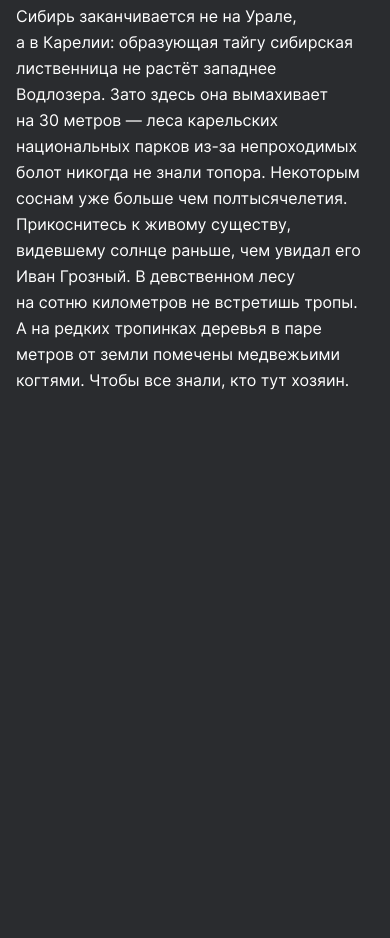
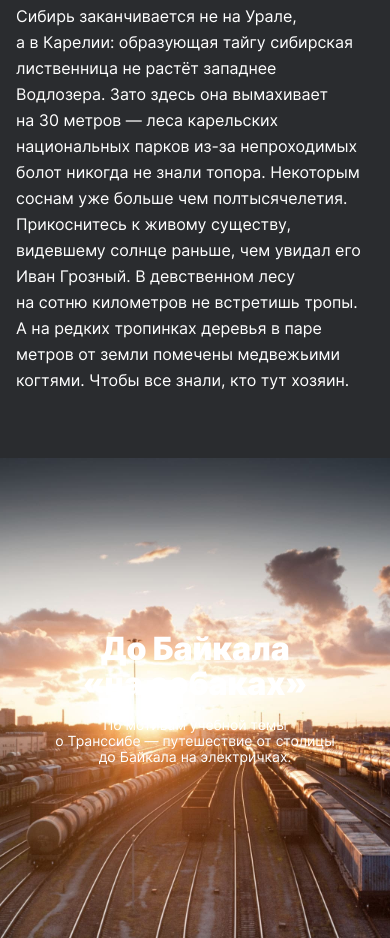
Before and after one commit to VarvaraNamar/russian-travel, a plain HTML site: page index.html in a window 390 px wide. Shown: the part 9570-10508 px from the top of the page. Before the commit the page ends 10049 px from the top, so only its background shows below. Drawn offline with Linux system fonts and the light colour scheme.

Commit message:
cover adapt

```diff
--- /dev/null
+++ b/blocks/cover/__background/cover__background.css
@@ -0,0 +1,4 @@
+.cover__background {
+
+
+}
--- /dev/null
+++ b/blocks/cover/__link/cover__link.css
@@ -0,0 +1,40 @@
+.cover__link {
+  display: flex;
+  flex-direction: column;
+  align-items: center;
+  justify-content: center;
+  max-width: 1184px;
+  min-height: 740px;
+  color: #fff;
+  text-decoration: none;
+}
+
+.cover__link:hover:before {
+content: "";
+position: absolute;
+background: #000;
+opacity: 0.5;
+width: 100%;
+top: 0;
+bottom: 0;
+left: 0;
+transition: 0.5s ease;
+}
+
+@media (max-width: 1024px) {
+  .cover__link {
+    min-height: 640px;
+  }
+}
+
+@media (max-width: 768px) {
+  .cover__link {
+    min-height: 480px;
+  }
+}
+
+@media (max-width: 320px) {
+  .cover__link {
+    min-height: 200px;
+  }
+}
--- /dev/null
+++ b/blocks/cover/__subtitle/cover__subtitle.css
@@ -0,0 +1,20 @@
+.cover__subtitle {
+  margin: 0 auto;
+  padding: 0;
+  font-weight: 400;
+  font-size: 18px;
+  line-height: 22px;
+  /* or 122% */
+  text-align: center;
+  max-width: 360px;
+  position: relative;
+}
+
+@media (max-width: 500px) {
+  .cover__subtitle {
+    max-width: 288px;
+    font-weight: 400;
+    font-size: 14px;
+    line-height: 16px;
+  }
+}
--- /dev/null
+++ b/blocks/cover/__title/cover__title.css
@@ -0,0 +1,21 @@
+.cover__title {
+  margin: 0 auto;
+  padding: 0 0 32px;
+  font-weight: 900;
+  font-size: 72px;
+  line-height: 76px;
+  /* or 106% */
+  text-align: center;
+  max-width: 560px;
+  position: relative;
+}
+
+@media (max-width: 500px) {
+  .cover__title {
+    padding-bottom: 16px;
+    max-width: 288px;
+    font-weight: 900;
+    font-size: 32px;
+    line-height: 35px;
+  }
+}
--- /dev/null
+++ b/blocks/cover/cover.css
@@ -0,0 +1,19 @@
+.cover {
+  margin: 92px auto 0;
+  padding: 0;
+  width: 100%;
+  max-width: 1184px;
+  max-height: 62.5%;
+  position: relative;
+  background-image: url(../../../images/cover-trains.jpg);
+  background-size: cover;
+  background-position: center;
+  box-sizing: border-box;
+  object-fit: cover;
+}
+
+@media (max-width: 400px) {
+  .cover {
+    margin-top: 65px;
+  }
+}
--- a/blocks/places/places.css
+++ b/blocks/places/places.css
@@ -1,6 +1,6 @@
 .places {
   margin: 0 auto;
-  padding: 92px 0;
+  padding: 92px 0 0;
   max-width: 984px;
   display: grid;
   gap: 80px;
@@ -8,7 +8,7 @@
 
 @media (max-width: 1024px) {
   .places {
-    padding: 86px 0px;
+    padding: 86px 0 0;
     max-width: 90.625%;
   }
 }
@@ -16,23 +16,29 @@
 @media (max-width: 880px) {
   .places {
     max-width: 93.75%;
+    gap: 76px;
   }
 }
 @media (max-width: 767px) {
   .places {
     max-width: 100%;
-    gap: 50px;
   }
 }
 
 @media (min-width:500px) and (max-width: 768px) {
   .places {
-    padding: 88px 24px;
+    padding: 88px 24px 0;
+  }
+}
+
+@media (max-width: 500px) {
+  .places {
+    gap: 50px;
   }
 }
 
 @media (max-width: 320px) {
   .places {
-    padding: 60px 0;
+    padding: 60px 0 0;
   }
 }
--- a/index.html
+++ b/index.html
@@ -226,6 +226,12 @@
           </div>
         </article>
       </section>
+      <section class="cover">
+        <a class="cover__link" href="https://stampsy.com/na-elektrichkakh-do-baikala" target="_blank">
+            <h2 class="cover__title">До&nbsp;Байкала &laquo;на&nbsp;собаках&raquo;</h2>
+            <p class="cover__subtitle">По&nbsp;мотивам учебной темы о&nbsp;Транссибе&nbsp;&mdash; путешествие от&nbsp;столицы до&nbsp;Байкала на&nbsp;электричках.</p>
+        </a>
+      </section>
     </main>
   </body>
 </html>
--- a/pages/index.css
+++ b/pages/index.css
@@ -29,3 +29,7 @@
 @import url(../blocks/place/__image/place__image.css);
 @import url(../blocks/place/__text/place__text.css);
 @import url(../blocks/place/__paragraph/place__paragraph.css);
+@import url(../blocks/cover/cover.css);
+@import url(../blocks/cover/__link/cover__link.css);
+@import url(../blocks/cover/__title/cover__title.css);
+@import url(../blocks/cover/__subtitle/cover__subtitle.css);
```
